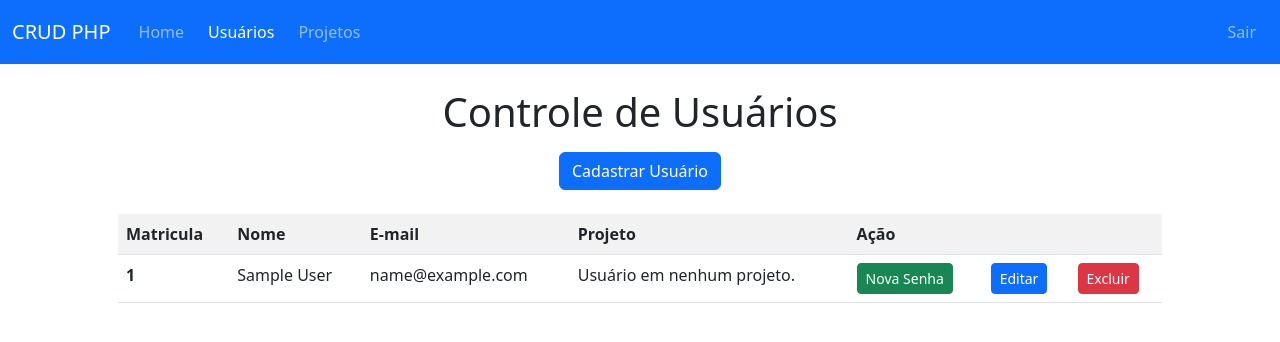
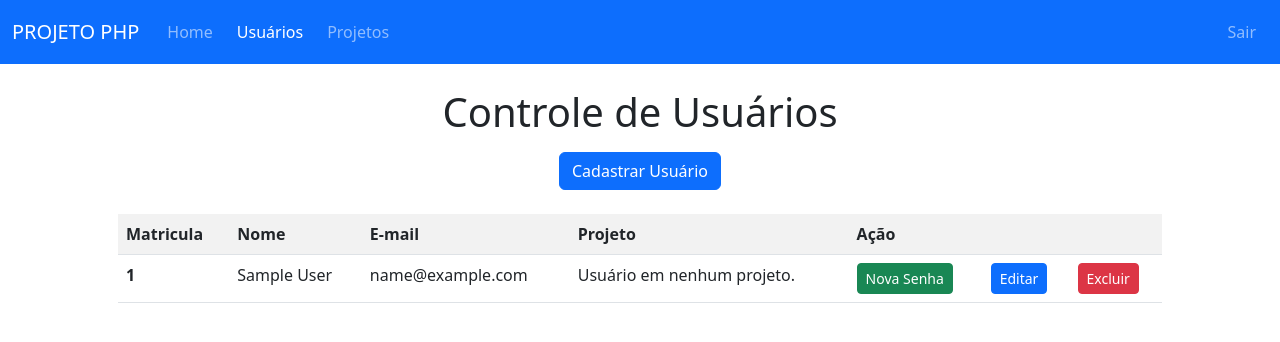
Before and after one commit to GustavoAndo/projeto-php, a PHP site: page /pages/usuario/tabela.php in a window 1280 px wide. Shown: the top 342 px of the page. Run offline with PHP 8.4, Linux system fonts and the light colour scheme; the visitor is signed in with stand-in values (Sample User, id 1); data that the repository does not hold is empty.

Commit message:
alterando navbar

```diff
--- a/index.php
+++ b/index.php
@@ -14,7 +14,7 @@
     <nav class="navbar navbar-expand-lg navbar-dark bg-primary fixed-top">
         <div class="container-fluid">
             <div class="collapse navbar-collapse" id="navbarTogglerDemo01">
-                <a class="navbar-brand" href="./">CRUD PHP</a>
+                <a class="navbar-brand" href="./">PROJETO PHP</a>
                 <ul class="navbar-nav me-auto mb-2 mb-lg-0">
                     <li class="nav-item p-1">
                         <a class="nav-link active" aria-current="page" href="./">Home</a>
--- a/pages/projeto/cadastro.php
+++ b/pages/projeto/cadastro.php
@@ -15,7 +15,7 @@
         <nav class="navbar navbar-expand-lg navbar-dark bg-primary fixed-top">
             <div class="container-fluid">
                 <div class="collapse navbar-collapse" id="navbarTogglerDemo01">
-                    <a class="navbar-brand" href="../../">CRUD PHP</a>
+                    <a class="navbar-brand" href="../../">PROJETO PHP</a>
                     <ul class="navbar-nav me-auto mb-2 mb-lg-0">
                         <li class="nav-item p-1">
                             <a class="nav-link" aria-current="page" href="../../">Home</a>
--- a/pages/projeto/edicao.php
+++ b/pages/projeto/edicao.php
@@ -25,7 +25,7 @@
         <nav class="navbar navbar-expand-lg navbar-dark bg-primary fixed-top">
             <div class="container-fluid">
                 <div class="collapse navbar-collapse" id="navbarTogglerDemo01">
-                    <a class="navbar-brand" href="../../">CRUD PHP</a>
+                    <a class="navbar-brand" href="../../">PROJETO PHP</a>
                     <ul class="navbar-nav me-auto mb-2 mb-lg-0">
                         <li class="nav-item p-1">
                             <a class="nav-link" aria-current="page" href="../../">Home</a>
--- a/pages/projeto/tabela.php
+++ b/pages/projeto/tabela.php
@@ -20,7 +20,7 @@
         <nav class="navbar navbar-expand-lg navbar-dark bg-primary fixed-top">
             <div class="container-fluid">
                 <div class="collapse navbar-collapse" id="navbarTogglerDemo01">
-                    <a class="navbar-brand" href="../../">CRUD PHP</a>
+                    <a class="navbar-brand" href="../../">PROJETO PHP</a>
                     <ul class="navbar-nav me-auto mb-2 mb-lg-0">
                         <li class="nav-item p-1">
                             <a class="nav-link" aria-current="page" href="../../">Home</a>
--- a/pages/usuario/cadastro.php
+++ b/pages/usuario/cadastro.php
@@ -20,7 +20,7 @@
         <nav class="navbar navbar-expand-lg navbar-dark bg-primary fixed-top">
             <div class="container-fluid">
                 <div class="collapse navbar-collapse" id="navbarTogglerDemo01">
-                    <a class="navbar-brand" href="../../">CRUD PHP</a>
+                    <a class="navbar-brand" href="../../">PROJETO PHP</a>
                     <ul class="navbar-nav me-auto mb-2 mb-lg-0">
                         <li class="nav-item p-1">
                             <a class="nav-link" aria-current="page" href="../../">Home</a>
--- a/pages/usuario/edicao.php
+++ b/pages/usuario/edicao.php
@@ -30,7 +30,7 @@
         <nav class="navbar navbar-expand-lg navbar-dark bg-primary fixed-top">
             <div class="container-fluid">
                 <div class="collapse navbar-collapse" id="navbarTogglerDemo01">
-                    <a class="navbar-brand" href="../../">CRUD PHP</a>
+                    <a class="navbar-brand" href="../../">PROJETO PHP</a>
                     <ul class="navbar-nav me-auto mb-2 mb-lg-0">
                         <li class="nav-item p-1">
                             <a class="nav-link" aria-current="page" href="../../">Home</a>
--- a/pages/usuario/redefinicao-senha.php
+++ b/pages/usuario/redefinicao-senha.php
@@ -21,7 +21,7 @@
         <nav class="navbar navbar-expand-lg navbar-dark bg-primary fixed-top">
             <div class="container-fluid">
                 <div class="collapse navbar-collapse" id="navbarTogglerDemo01">
-                    <a class="navbar-brand" href="../../">CRUD PHP</a>
+                    <a class="navbar-brand" href="../../">PROJETO PHP</a>
                     <ul class="navbar-nav me-auto mb-2 mb-lg-0">
                         <li class="nav-item p-1">
                             <a class="nav-link" aria-current="page" href="../../">Home</a>
--- a/pages/usuario/tabela.php
+++ b/pages/usuario/tabela.php
@@ -20,7 +20,7 @@
         <nav class="navbar navbar-expand-lg navbar-dark bg-primary fixed-top">
             <div class="container-fluid">
                 <div class="collapse navbar-collapse" id="navbarTogglerDemo01">
-                    <a class="navbar-brand" href="../../">CRUD PHP</a>
+                    <a class="navbar-brand" href="../../">PROJETO PHP</a>
                     <ul class="navbar-nav me-auto mb-2 mb-lg-0">
                         <li class="nav-item p-1">
                             <a class="nav-link" aria-current="page" href="../../">Home</a>
```
